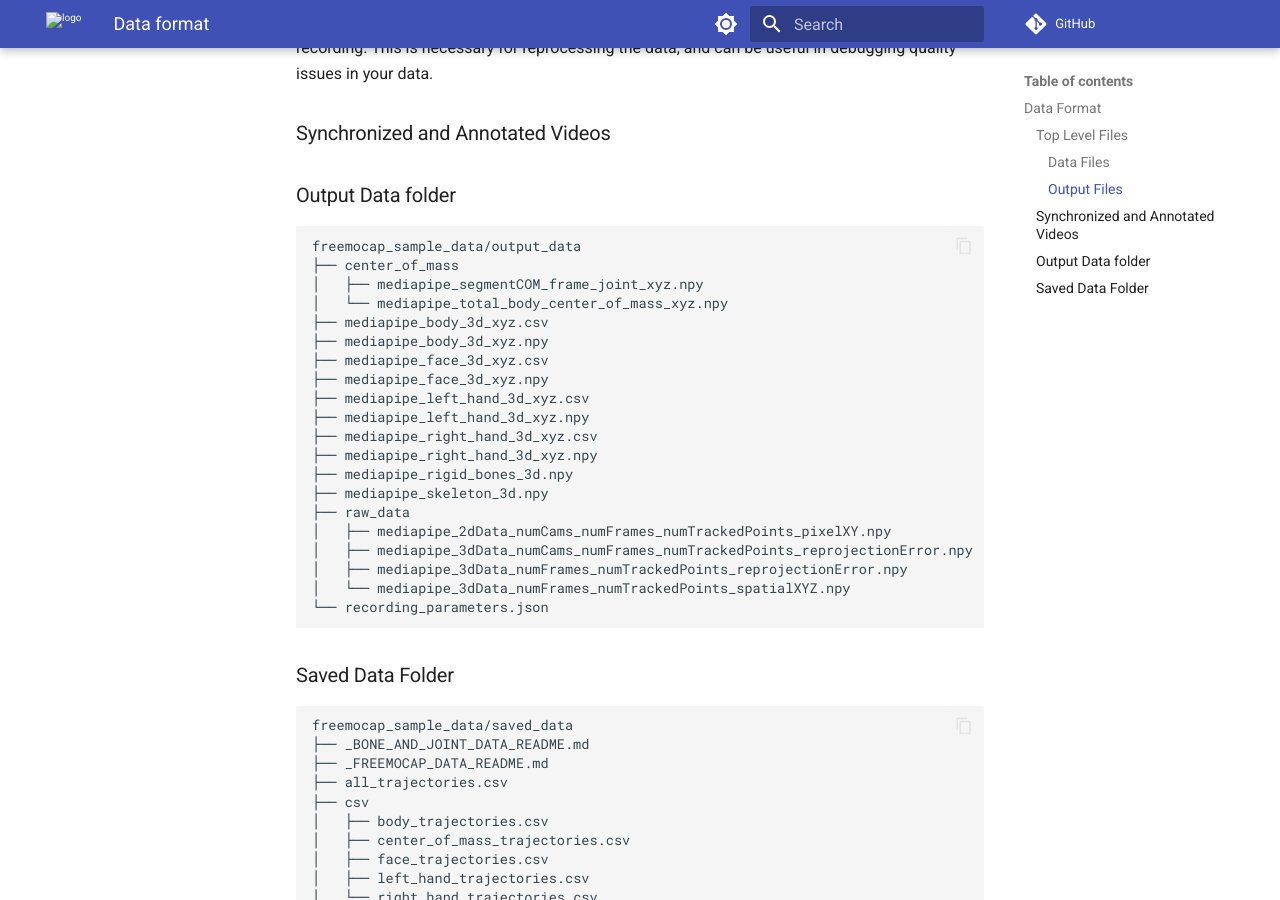
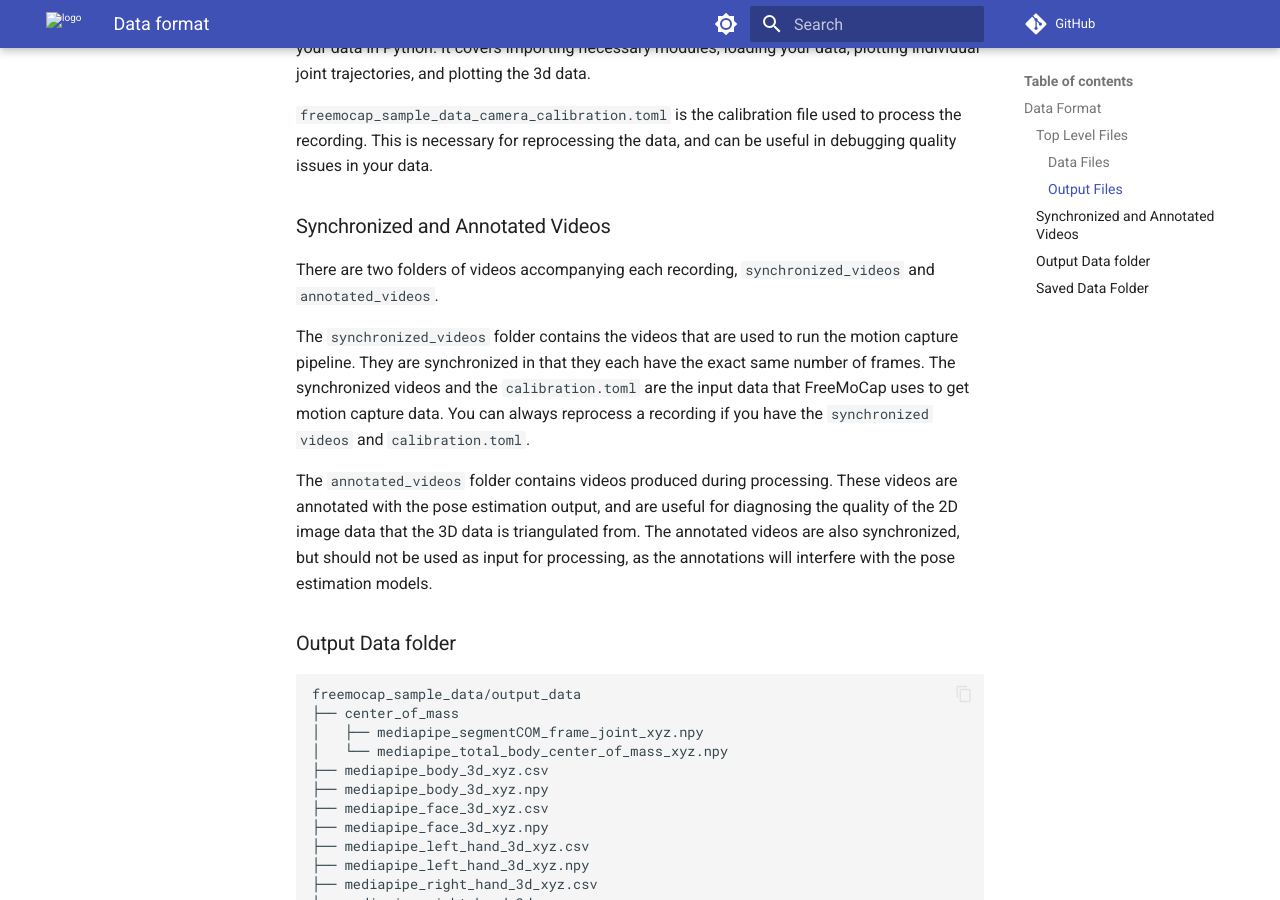
Before and after one commit to freemocap/documentation, an MkDocs documentation site: the page built from docs/Writerside/topics/resources/data_format.md, in a window 1280 px wide and 900 px high, scrolled down 1854 px. Built offline with MkDocs 1.6.1 and Material for MkDocs 9.7.7, drawn with Linux system fonts in a browser that asks for light colours; comment, search, counter and statistics services are not loaded; some of the changed text lies outside the part shown.

Commit message:
write up synchronized and annotated videos

````diff
--- a/docs/Writerside/topics/resources/data_format.md
+++ b/docs/Writerside/topics/resources/data_format.md
@@ -16,6 +16,8 @@ freemocap_sample_data
 ├── saved_data
 └── synchronized_videos
 ```
+
+The contents of the folder described here are for a complete recording. Depending on your processing parameters, or if you encounter an error during processing, some of these files may be missing.
 
 >To get a copy of the sample data to follow along with this guide, you can:
 >1. Open FreeMoCap
@@ -44,6 +46,12 @@ The top level files in a recording folder, or the files that aren't in a subfold
 `freemocap_sample_data_camera_calibration.toml` is the calibration file used to process the recording. This is necessary for reprocessing the data, and can be useful in debugging quality issues in your data.
 
 ## Synchronized and Annotated Videos
+
+There are two folders of videos accompanying each recording, `synchronized_videos` and `annotated_videos`.
+
+The `synchronized_videos` folder contains the videos that are used to run the motion capture pipeline. They are synchronized in that they each have the exact same number of frames. The synchronized videos and the `calibration.toml` are the input data that FreeMoCap uses to get motion capture data. You can always reprocess a recording if you have the `synchronized videos` and `calibration.toml`.
+
+The `annotated_videos` folder contains videos produced during processing. These videos are annotated with the pose estimation output, and are useful for diagnosing the quality of the 2D image data that the 3D data is triangulated from. The annotated videos are also synchronized, but should not be used as input for processing, as the annotations will interfere with the pose estimation models.
 
 ## Output Data folder
 
````
